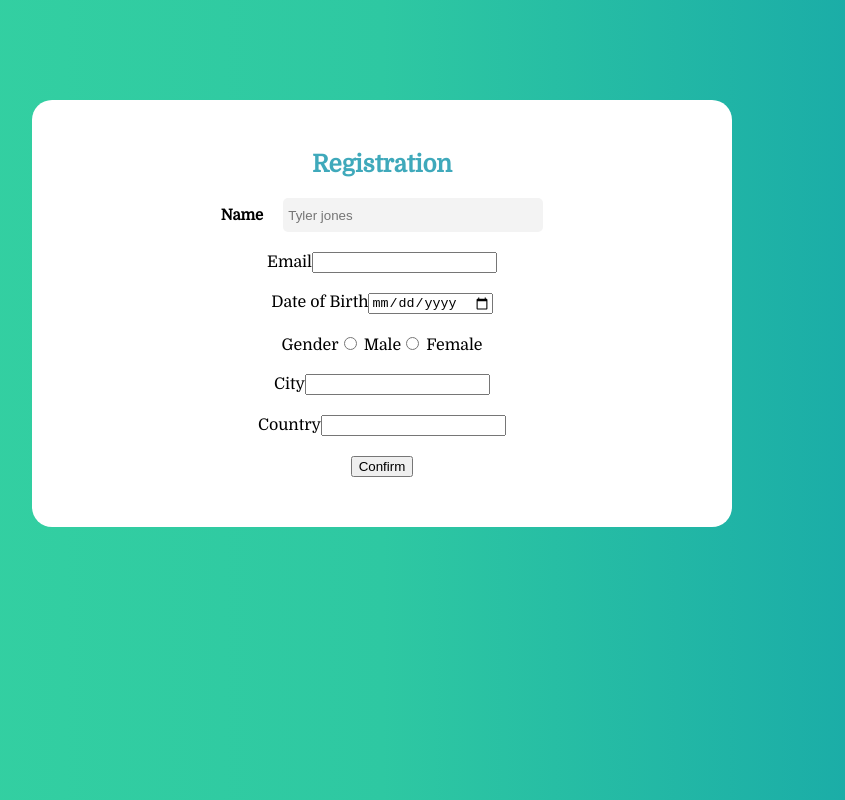
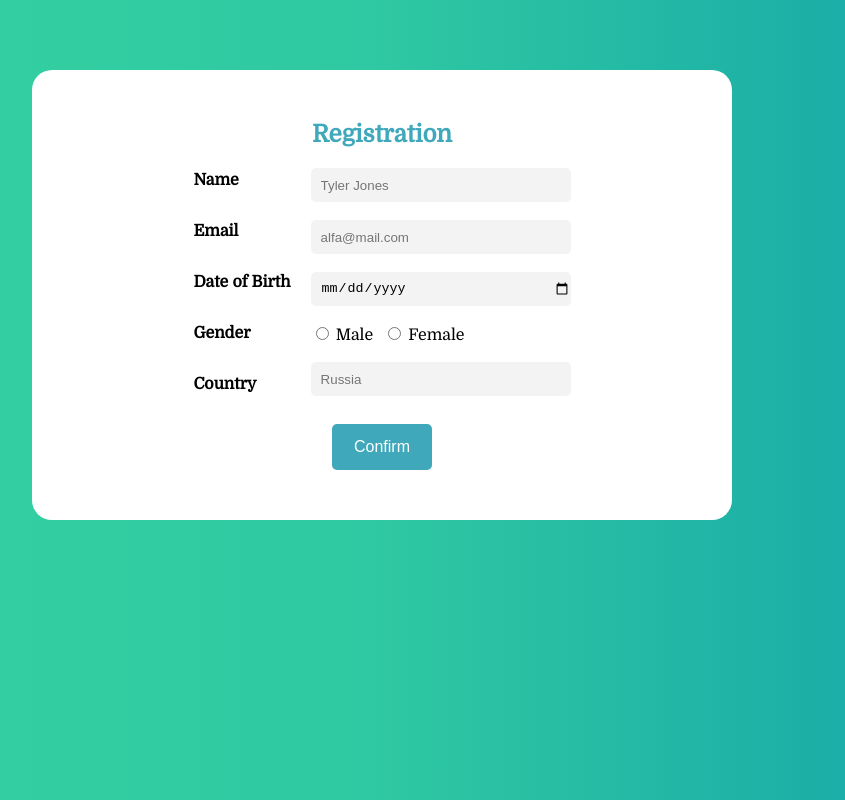
Before and after one commit to Alexgbp/weather-app, a Next.js app: page /authorize in a window 1280 px wide. Shown: the whole page, without its empty margins (258-1103 px from the left). Built offline with nearby package versions, Linux system fonts and the light colour scheme.

Commit message:
dived on components Form componet

```diff
--- a/src/app/authorize/page.jsx
+++ b/src/app/authorize/page.jsx
@@ -1,19 +1,8 @@
-"use client"
-
-import { useRouter } from "next/navigation"
+import FormComponent from "@/components/form/component"
 
 
 
 export default function Page() {
-
-const router = useRouter()
-
-const GetUser = (formData) => {
-const name = formData.get("name")
-const email = formData.get("email")
-localStorage.setItem("user", JSON.stringify({ name, email }));
-router.push("/")
-}
 
 
   return (
@@ -25,83 +14,7 @@ router.push("/")
       width: "100vw",
       height: "100vh"
     }}>
-      <form
-        style={{
-          background: "white",
-          maxWidth: "600px",
-          padding: "50px",
-          display: "flex",
-          alignItems: "center",
-          flexDirection: "column",
-          gap: "20px",
-          margin: "100px auto",
-          borderRadius: "20px"
-        }}
-      action={GetUser}>
-        <h2 style={{
-          textAlign: "center",
-          color: "#3fa9bb",
-          margin: "0"
-        }}>Registration</h2>
-        <div>
-          <label style={{
-            display: "flex",
-            gap: "20px",
-            alignItems: "center"
-          }}>
-            <span style={{
-              fontSize: "15px",
-              color: "black",
-              fontWeight: "600"
-            }}>Name</span>
-            <input placeholder="Tyler jones" style={{
-            outline: "none",
-            width: "250px",
-            border: "none",
-            backgroundColor: "#f3f3f3",
-            padding: "5px",
-            borderRadius: "5px",
-            height: "24px",
-            }} type="text" name="name" required />
-          </label>
-        </div>
-        <div>
-          <label>
-            Email
-            <input type="text" name="email" required />
-          </label>
-        </div>
-         <div>
-          <label>
-            Date of Birth
-            <input type="date" name="bday" />
-          </label>
-        </div>
-        <div>
-          <span>Gender</span>
-          <label>
-            <input type="radio" name="gemder" value={"male"} required /> Male
-          </label>
-          <label>
-            <input type="radio" name="gemder" value={"female"} required /> Female
-          </label>
-        </div>
-        <div>
-          <label>
-            City
-            <input type="text" name="city" required />
-          </label>
-        </div>
-        <div>
-          <label>
-            Country
-            <input type="text" name="country" required />
-          </label>
-        </div>
-        <div>
-          <button type="submit">Confirm</button>
-        </div>
-      </form>
+      <FormComponent />
     </div>
   )
 }
--- a/src/app/page.js
+++ b/src/app/page.js
@@ -9,7 +9,7 @@ export default function Home() {
  const [user, setUser] = useState(null)
 
   useEffect(() => {
-  const data = JSON.parse( localStorage.getItem("user"))
+  const data = JSON.parse(localStorage.getItem("user"))
   try {
     if(!data){
       router.replace("/authorize")
@@ -27,6 +27,7 @@ console.log(user);
       <div>Weather app</div>
        <span>Welcome: {user?.name}</span>
       <button onClick={() => {
+        localStorage.removeItem("user")
         setUser(null)
         router.replace("/authorize")
       }}>Log out</button>
--- /dev/null
+++ b/src/components/form/component.jsx
@@ -0,0 +1,68 @@
+"use client"
+import { useRouter } from 'next/navigation'
+import React from 'react'
+import TitleComponent from '../title/component'
+import InputComponent from '../input/component'
+import GenderInput from '../genderInput/component'
+import ButtonForm from '../formbutton/component'
+import InputTitle from '../inputtitle/components'
+
+export default function FormComponent() {
+const router = useRouter()
+
+
+const GetUser = (formData) => {
+const name = formData.get("name")
+const email = formData.get("email")
+localStorage.setItem("user", JSON.stringify({ name, email }));
+router.push("/")
+}
+
+return (
+        <form
+            style={{
+                background: "white",
+                maxWidth: "600px",
+                padding: "50px",
+                display: "flex",
+                alignItems: "center",
+                flexDirection: "column",
+                gap: "20px",
+                margin: "70px auto",
+                borderRadius: "20px"
+            }}
+            action={GetUser}>
+        <TitleComponent title={"Registration"} />
+        <div style={{
+            display: "flex",
+            gap: "20px"
+        }}>
+            <div style={{
+                display: "flex",
+                flexDirection: "column",
+                justifyContent: "center",
+                gap: "33px",
+            }}>
+                <InputTitle title={"Name"} />
+                <InputTitle title={"Email"} />
+                <InputTitle title={"Date of Birth"} />
+                <InputTitle title={"Gender"} />
+                <InputTitle title={"Country"} />
+            </div>
+            <div style={{
+                display: "flex",
+                flexDirection: "column",
+                gap: "18px",
+                justifyContent: "center"
+            }}>
+                <InputComponent inpuTitle={"Tyler Jones"} type={"text"} name={"name"} />
+                <InputComponent inpuTitle={"alfa@mail.com"} type={"text"} name={"email"} />
+                <InputComponent inpuTitle={"20.10.10"} type={"date"} name={"bday"} />
+                <GenderInput male={"Male"} female={"Female"} />
+                <InputComponent inpuTitle={"Russia"} type={"text"} name={"country"} />
+            </div>
+        </div>
+            <ButtonForm title={"Confirm"} type={"submit"} />
+        </form>
+    )
+}
--- /dev/null
+++ b/src/components/formbutton/component.jsx
@@ -0,0 +1,20 @@
+import React from 'react'
+
+export default function ButtonForm({type, title}) {
+    return (
+        <div style={{
+            marginTop: "8px"
+        }}>
+            <button style={{
+                borderRadius: "5px",
+                backgroundColor: "#3fa9bb",
+                color: "#ffff",
+                border: "none",
+                padding: "14px",
+                minWidth: "100px",
+                fontSize: "16px"
+            }}
+            type={type}>{title}</button>
+        </div>
+    )
+}
--- /dev/null
+++ b/src/components/genderInput/component.jsx
@@ -0,0 +1,17 @@
+import React from 'react'
+
+export default function GenderInput({male, female}) {
+    return (
+        <div style={{
+                display: "flex",
+                gap: "10px"
+        }}>
+            <label>
+                <input type="radio" name="gender" value={"male"} required /> {male}
+            </label>
+            <label>
+                <input type="radio" name="gender" value={"female"} required /> {female}
+            </label>
+        </div>
+    )
+}
--- /dev/null
+++ b/src/components/input/component.jsx
@@ -0,0 +1,23 @@
+import React from 'react'
+
+export default function InputComponent({inpuTitle, type, name, value}) {
+    return (
+        <div>
+            <label style={{
+                display: "flex",
+                gap: "20px",
+                alignItems: "center"
+            }}>
+                <input placeholder={inpuTitle} style={{
+                    outline: "none",
+                    width: "250px",
+                    border: "none",
+                    backgroundColor: "#f3f3f3",
+                    padding: "5px 0 5px 10px",
+                    borderRadius: "5px",
+                    height: "24px",
+                }} type={type} name={name} required />
+            </label>
+        </div>
+    )
+}
--- /dev/null
+++ b/src/components/inputtitle/components.jsx
@@ -0,0 +1,9 @@
+import React from 'react'
+
+export default function InputTitle({title}) {
+  return (
+    <span style={{
+      fontWeight: "700"
+    }}>{title}</span>
+  )
+}
--- /dev/null
+++ b/src/components/title/component.jsx
@@ -0,0 +1,11 @@
+import React from 'react'
+
+export default function TitleComponent({ title }) {
+    return (
+        <h2 style={{
+            textAlign: "center",
+            color: "#3fa9bb",
+            margin: "0"
+        }}>{title}</h2>
+    )
+}
```
